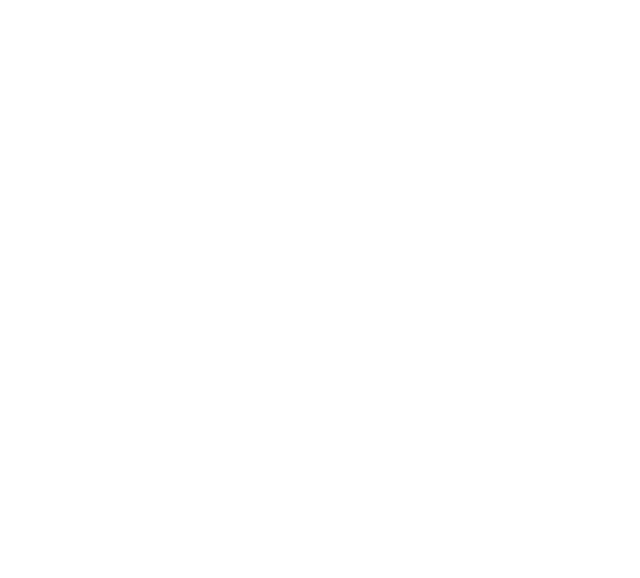
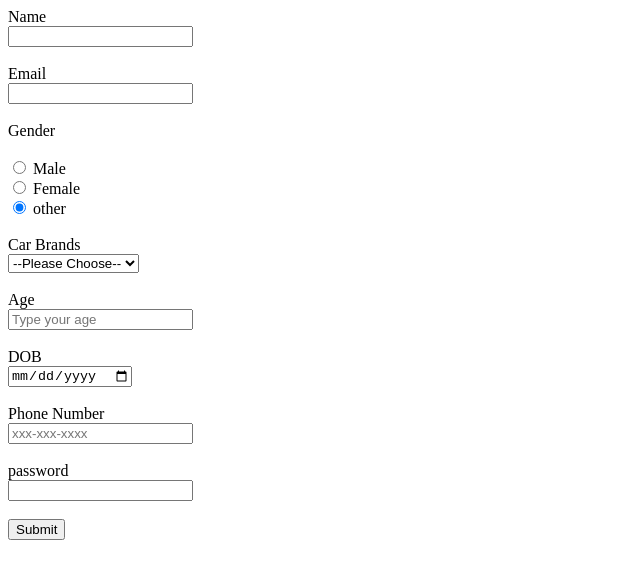
Before and after one commit to acciojob/signup-form-car-vikas1509, a website: page main.html in a window 1280 px wide. Shown: the whole page, without its empty margins (0-640 px from the left). Drawn offline with Linux system fonts and the light colour scheme.

Commit message:
created a submission

```diff
--- a/main.html
+++ b/main.html
@@ -8,6 +8,67 @@
 
 <body>
 	<!-- the entire body must be written by student -->
+	<div>
+		<label for="name">Name</label>
+		<br/>
+		<input type="text" id="name" name="name" required>
+		<br/>
+		<br/>
+		<label id="email">Email</label>
+	<br/>
+		<input type='email' required>
+		<br/>
+			<br/>
+		<label >Gender</label>
+		<br/>
+		<br/>
+		<input type="radio" name="gender" id="male" value="male" checked>
+		<label >Male</label>
+
+	</br>
+			<input type="radio" name="gender" id="female" value="male" checked>
+		<label >Female</label>
+	</br>
+			<input type="radio" name="gender" id="other" value="male" checked>
+		<label >other</label>
+<br/>
+		<br/>
+		<label for="cars">Car Brands</label>
+	</br>
+<select name="cars" id="cars" >
+	<option value="" disabled selected hidden>--Please Choose--</option>
+  <option value="volvo">BMW</option>
+  <option value="saab">Audi</option>
+  <option value="mercedes">Mercedez</option>
+
+</select>
+	</br>
+	</br>
+<label for="Age">Age</label>
+	</br>
+		<input  type="number" id="Age"  name="Age" placeholder="Type your age" >
+	</br>
+	</br>
+		<label for="Dob">DOB</label>
+	</br>
+		<input type="date" id="Dob" name="Dob">
+	</br>
+	</br>
+		<label for="phoneNumber"> Phone Number</label>
+	</br>
+		<input id="phoneNumber" type="tel" name="PhoneNumber" placeholder="xxx-xxx-xxxx">
+
+	</br>
+	</br>
+		<label for="password">password</label>
+	</br>
+		<input id="password" type="password" name="password" required>
+
+	</br>
+	</br>
+		<button>Submit</button>
+	</div>
+
     <script type="text/javascript" src="./script.js">
 </script>
 
```
